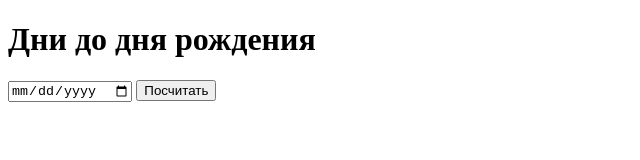
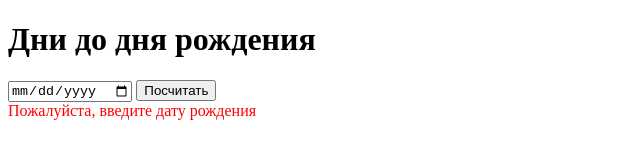
Before and after one commit to JuliaMichaela/13-week-JS, a plain HTML site: page index.html in a window 1280 px wide. Both pictures are taken after a click on the button "Посчитать". Shown: the whole page, without its empty margins (0-640 px from the left). Drawn offline with Linux system fonts and the light colour scheme.

Commit message:
edited js

```diff
--- a/app.js
+++ b/app.js
@@ -1,10 +1,28 @@
-const birthday = document.querySelector('#birthday');
+const inputBirthday = document.querySelector('#birthday');
+const result = document.querySelector('#result');
 
-function countDays () {
-    console.log (birthday.value);
-    console.log (1)
+
+function calculateDays () {
+    let birthday = inputBirthday.value;
+
+    if (birthday === '') {
+        result.textContent = 'Пожалуйста, введите дату рождения'
+        result.classList.toggle('error');
+    } else {
+        result.textContent = '';
+        result.classList.toggle('error');
+    }
+    let date = Date.parse(birthday);
+    console.log(date)
+    let currentDate = new Date().getTime();
+    console.log(birthday)
+    console.log (currentDate)
+    let days = (date - currentDate)/(1000*60*60*24);
+    console.log (days)
+
+
 }
 
 
 const btn = document.querySelector('#btn');
-btn.addEventListener('click', countDays )
+btn.addEventListener('click', calculateDays )
--- a/index.html
+++ b/index.html
@@ -12,7 +12,7 @@
         <h1>Дни до дня рождения</h1>
     </header>
     <main>
-        <input type="date" id="birthday">
+        <input type="date" id="birthday"/>
         <button id="btn">Посчитать</button>
         <div id="result"></div>
     </main>
--- a/style.css
+++ b/style.css
@@ -0,0 +1,7 @@
+
+
+
+
+.error {
+    color: red;
+}
```
